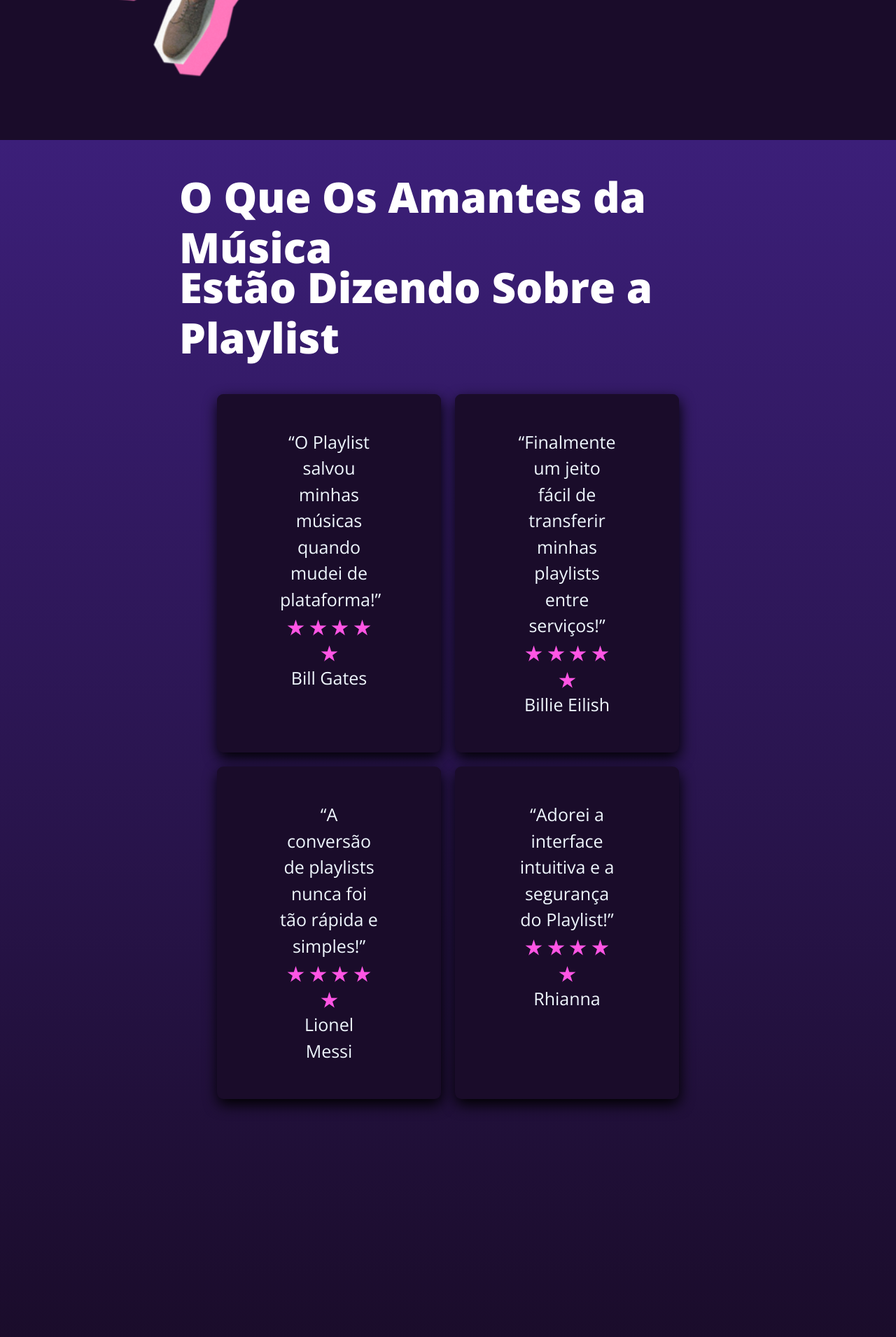
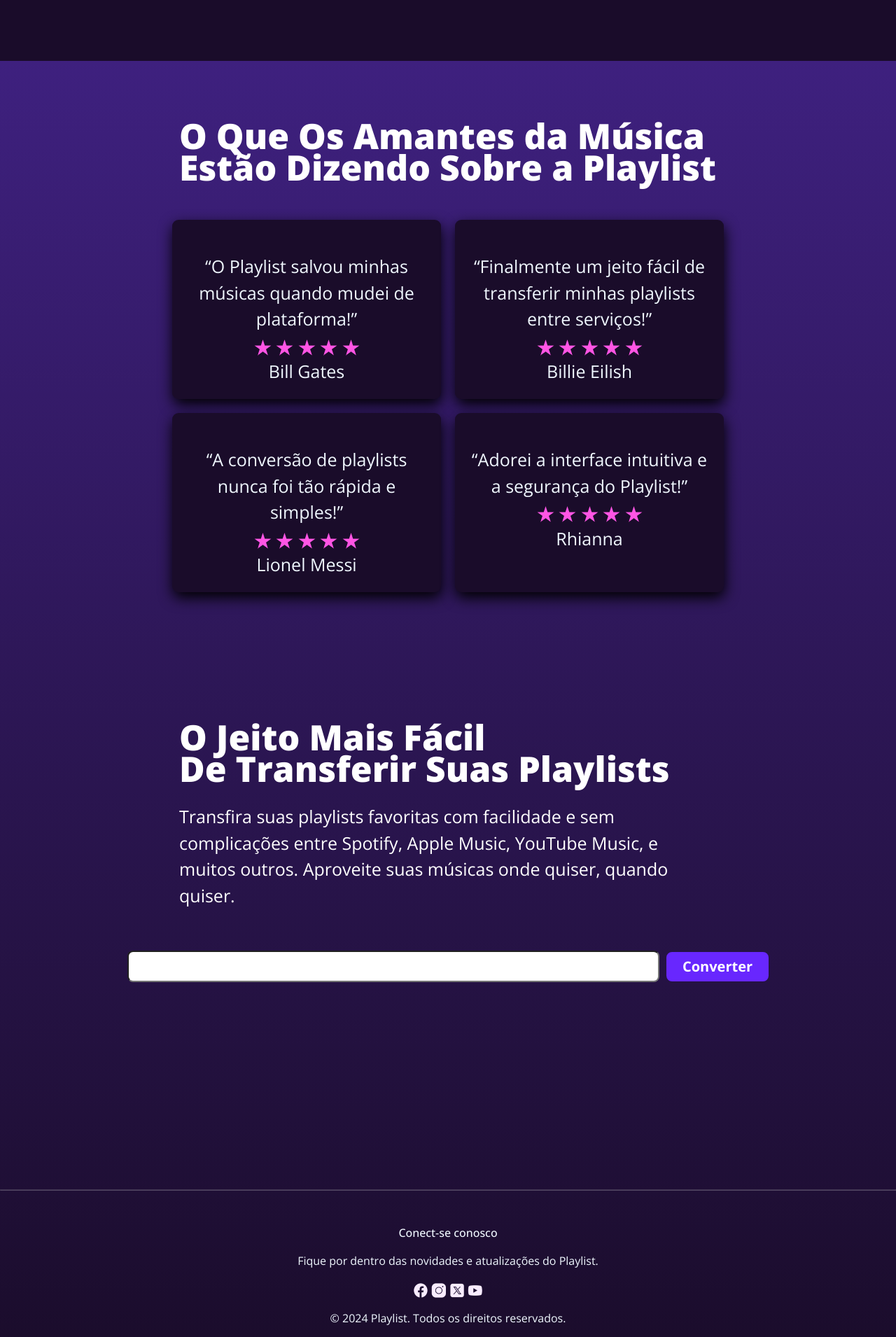
Before and after one commit to iaguinho-0/BeatBridge, a PHP site: page / in a window 1280 px wide. Shown: the part 1469-3379 px from the top of the page at 70% size. Before the commit the page ends 3137 px from the top, so only its background shows below. Run offline with PHP 8.4, Linux system fonts and the light colour scheme.

Commit message:
landing page 'concluída'

```diff
--- a/css/style.css
+++ b/css/style.css
@@ -10,7 +10,7 @@
     body{
         font-family: "Open Sans", sans-serif;
         background-image: linear-gradient(to bottom, rgba(92, 49, 197, 1), rgba(26, 12, 42, 1));
-        height: 3400px;
+        height: 100%;
     }
 
     a{
@@ -73,12 +73,13 @@
     }
 
     .box-1{
-        margin: 60px 20%;
+        margin:  60px 20%;
+        padding-top: 2rem;
     }
 
     .box-1 > h1{
         font-weight: 800;
-        font-size: 60px;
+        font-size: 50px;
         margin: -15px auto;
         color: white;
     }
@@ -94,7 +95,6 @@
         width: 50vw;
         max-width: 265px;
     }
-
 
     .botao1{
         display: flex;
@@ -144,8 +144,6 @@
         margin-top: 20px;
     }
 
-
-
     .experience_section .detail-box .btn-box a {
         text-align: center;
         width: 165px;
@@ -153,10 +151,8 @@
         margin: 5px;
     }
 
-
-
     .experience_section .img-box img {
-        width: 100%;
+        width: 80%;
     }
 
     .layout_padding {
@@ -177,9 +173,10 @@
     div.box-3 > p.avaliacao{
         background-color: rgba(26, 12, 42, 1);
         border-radius: 9px;
-        padding: 50px 90px;
+        padding: 3rem 1rem;
         text-align: center;
-        width: 25vw;
+        width: 30vw;
+        height: 32vh;
         box-shadow: 1px 8px 20px black;
     }
 
@@ -192,9 +189,10 @@
     div.box-4 > p.avaliacao{
         background-color: rgba(26, 12, 42, 1);
         border-radius: 9px;
-        padding: 50px 90px;
+        padding: 3rem 1rem;
         text-align: center;
-        width: 25vw;
+        width: 30vw;
+        height: 32vh;
         box-shadow: 1px 8px 20px black;
     }
 
@@ -209,3 +207,89 @@
         flex-direction: row;
         margin-bottom: 20px;
     }
+
+    .full-box{
+        margin-bottom: 10rem;
+    }
+
+    /* O JEITO MAIS FÁCIL DE TRANSFERIRPLAYLISTS */
+
+    .botao2{
+        display: flex;
+        font-size: 20px;
+        font-weight: 700;
+        color: white;
+        border-radius: 8px;
+        border: 3px solid #6827FE;
+        background-color: #6827FE;
+        padding: 3px 20px !important;
+        transition: .5s;
+    }
+
+    .botao2:hover{
+        border: 3px solid rgba(26, 12, 42, 1);
+        background-color: rgba(26, 12, 42, 1);
+    }
+
+    .block{
+        display: flex;
+        justify-content: center;
+        align-items: center;
+        gap: 10px;
+        margin-bottom: 18rem;
+    }
+
+      .box-text {
+        border-radius: 8px;
+        width: 760px;
+        height:45px
+      }
+
+     /* O JEITO MAIS FÁCIL DE TRANSFERIRPLAYLISTS */
+
+
+    /* FOOTER */
+
+    .footer{
+        margin-bottom: 3rem;
+    }
+
+    .footer-content{
+        display: flex;
+        justify-content: center;
+        align-items: center;
+        flex-direction: column;;
+    }
+
+     .line{
+        display: block;
+        margin-top: 0.5em;
+        margin-bottom: 3em;
+        margin-left: auto;
+        margin-right: auto;
+        border-style: inset;
+        border-width: 1px;
+        width: 100%;
+        color: black;
+      }
+
+    .footer-content .p1{
+        display: flex;
+        font-weight: 500;
+        font-size: 16px;
+    }
+
+    .footer-content .p2{
+        display: flex;
+        font-size: 16px;
+    }
+
+    .icons{
+        display: flex;
+        flex-direction: row;
+        justify-content: center;
+        align-items: center;
+        margin-bottom: 1rem;
+    }
+
+    /* FOOTER */
--- a/index.html
+++ b/index.html
@@ -46,15 +46,18 @@
           <div class="row">
             <div class="col-md-5">
               <div class="img-box">
-                <img src="images/Carinha.png" alt="">
+                <img src="images/Carinha.png" alt="homem-no-celular">
               </div>
             </div>
             <div class="col-md-7">
               <div class="detail-box">
                 <div class="heading_container">
                   <h1  style="font-weight: bold;">
-                     O QUE FAZ  O PLAYLIST?
+                     O QUE FAZ
                   </h1>
+                  <h1  style="font-weight: bold;">
+                    O PLAYLIST?
+                 </h1>
                 </div>
                 <p >
                     O Playlist oferece uma solução completa para a conversão de playlists, permitindo que você transfira suas músicas favoritas entre diferentes serviços de streaming com apenas alguns cliques. suporte para plataformas como Spotify, Apple Music, YouTube Music e muitas outras, você tem a flexibilidade de ouvir suas músicas onde e quando quiser.
@@ -71,6 +74,7 @@
       <h1>Estão Dizendo Sobre a Playlist</h1>
     </div>
 
+    <section class="full-box">
    <div class="avaliacao_box">
             <div class="box-3">
               <p class="avaliacao">“O Playlist salvou minhas músicas quando mudei de plataforma!”
@@ -129,15 +133,38 @@
         </p>
       </div>
    </div>
+  </section>
 
-    <!-- <div class="avaliacao_box">
-        <div class="ballon">
-          <p class="avaliacao">"A conversão de playlists nunca foi tão rápida e simples!"</p>
-        </div>
+  <section class="full-box2">
+   <div class="box-1">
+    <h1>O Jeito Mais Fácil</h1>
+    <h1>De Transferir Suas Playlists</h1>
+    <p>Transfira suas playlists favoritas com facilidade e sem complicações entre Spotify, Apple Music, YouTube Music, e muitos outros. Aproveite suas músicas onde quiser, quando quiser.</p>
+   </div>
+  </section>
 
-        <div class="ballon">
-          <p class="avaliacao">"Adorei a interface intuitiva e a segurança do Playlist!"</p>
-        </div> -->
-     </div>
+  <div class="link-block">
+    <div class="block">
+      <input class="box-text" type="text" />
+   <a href="#"><button class="botao2">Converter</button></a>
+  </div>
+</div>
+
+   <section class="footer">
+    <div class="footer-content">
+      <hr class="line">
+      <p class="p1">Conect-se conosco</p>
+      <p class="p2">Fique por dentro das novidades e atualizações do Playlist.</p>
+  </div>
+    <div class="icons">
+      <a href="#"><img src="icons/Facebook.png" alt="facebook-icon"></a>
+      <a href="#"><img src="icons/Instagram.png" alt="instagram-icon"></a>
+      <a href="#"><img src="icons/TwitterX.png" alt="X-icon"></a>
+      <a href="#"><img src="icons/YouTube.png" alt="youtube-icon"></a>
+    </div>
+    <div class="footer-content">
+      <p class="p2">© 2024 Playlist. Todos os direitos reservados.</p>
+    </div>
+   </section>
 </body>
 </html>
```
Also changed, not shown: icons/Facebook.png (added), icons/Instagram.png (added), icons/TwitterX.png (added), icons/YouTube.png (added).
